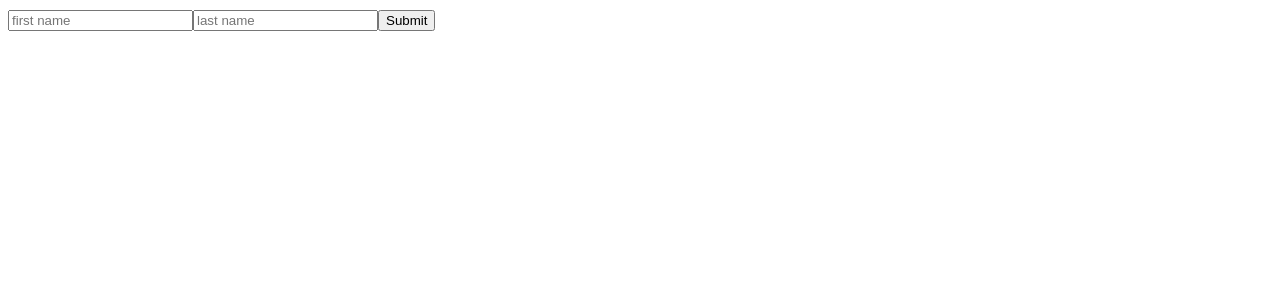
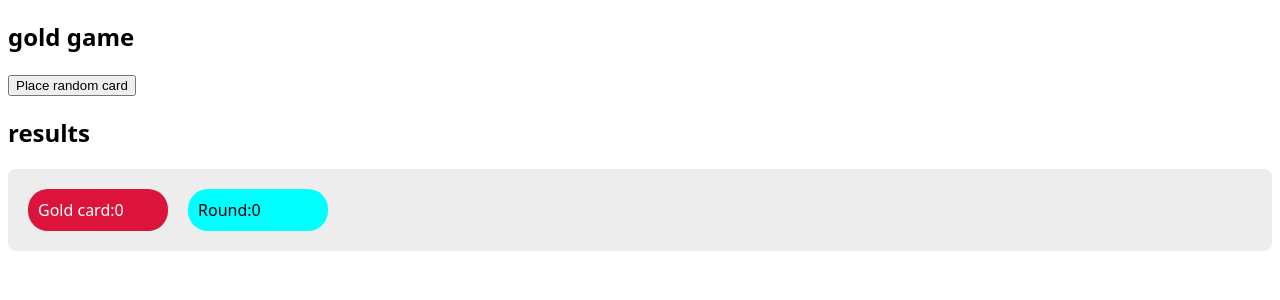
Before and after one commit to toufiq007/react_nextJs, a React (Vite) app: page / in a window 1280 px wide. Shown: the top 300 px of the page. Built offline with nearby package versions, Linux system fonts and the light colour scheme.

Commit message:
this example i am learning not channing the useffects

```diff
--- a/src/components/ExampleContainer.jsx
+++ b/src/components/ExampleContainer.jsx
@@ -1,10 +1,14 @@
-import ExampleFour from "./ExampleFour";
+import ExampleFive from "./ExampleFive";
+// import ExampleFour from "./ExampleFour";
 
 const ExampleContainer = () => {
   return (
     <div>
       {/* example four */}
-      <ExampleFour />
+      {/* <ExampleFour /> */}
+
+      {/* example give */}
+      <ExampleFive />
     </div>
   );
 };
--- /dev/null
+++ b/src/components/ExampleFive.jsx
@@ -0,0 +1,106 @@
+import {  useState } from "react";
+import { getRandomBoolean, getRandomInteger } from "../utils/utils";
+
+const ExampleFive = () => {
+  const [placeCard, setPlaceCard] = useState();
+  //   const [isGameOver, setIsGameOver] = useState(false);
+  const [goldCardCount, setGoldCardCount] = useState(0);
+  const [round, setRound] = useState(0);
+
+  const isGameOver = round > 5;
+
+  // this type of useEffect chain should be avoid
+  //   useEffect(() => {
+  //     if (placeCard != null && placeCard.gold) {
+  //       setGoldCardCount(goldCardCount + 1);
+  //     }
+  //   }, [placeCard]);
+
+  //   useEffect(() => {
+  //     if (goldCardCount >= 3) {
+  //       setRound(round + 1);
+  //     }
+  //   }, [goldCardCount]);
+
+  //   useEffect(() => {
+  //     if (round > 4) {
+  //       setIsGameOver(true);
+  //       setGoldCardCount(0);
+  //       setRound(0);
+  //     }
+  //   }, [round]);
+
+
+  // good code
+  /// handle state during rendering
+  const handlePlaceCard = (nextCard) => {
+    if (isGameOver) {
+      alert("your game is over!!");
+    } else {
+      setPlaceCard(nextCard);
+      if (goldCardCount <= 3) {
+        setGoldCardCount(goldCardCount + 1);
+      } else {
+        setGoldCardCount(0);
+        setRound(round + 1);
+        if (round === 5) {
+          alert("good game");
+        }
+      }
+    }
+  };
+  return (
+    <div>
+      <h2>gold game</h2>
+      <button
+        onClick={() =>
+          handlePlaceCard({
+            id: getRandomInteger(1, 100),
+            gold: getRandomBoolean(),
+          })
+        }
+      >
+        Place random card
+      </button>
+
+      <div>
+        <h2>results</h2>
+        <div
+          style={{
+            background: "#ededed",
+            padding: "20px",
+            borderRadius: "8px",
+          }}
+        >
+          <span
+            style={{
+              width: "120px",
+              background: "crimson",
+              display: "inline-block",
+              padding: "10px",
+              color: "#fff",
+              borderRadius: "20px",
+            }}
+          >
+            Gold card:{goldCardCount}
+          </span>
+          <span
+            style={{
+              width: "120px",
+              background: "cyan",
+              display: "inline-block",
+              padding: "10px",
+              color: "#000",
+              borderRadius: "20px",
+              marginLeft: "20px",
+            }}
+          >
+            Round:{round}
+          </span>
+        </div>
+      </div>
+    </div>
+  );
+};
+
+export default ExampleFive;
--- /dev/null
+++ b/src/utils/utils.js
@@ -0,0 +1,7 @@
+export const getRandomInteger = (min, max) => {
+  return Math.floor(Math.random() * (max - min + 1)) + min;
+};
+
+export const getRandomBoolean = () => {
+  return Math.random() < 0.5;
+};
```
